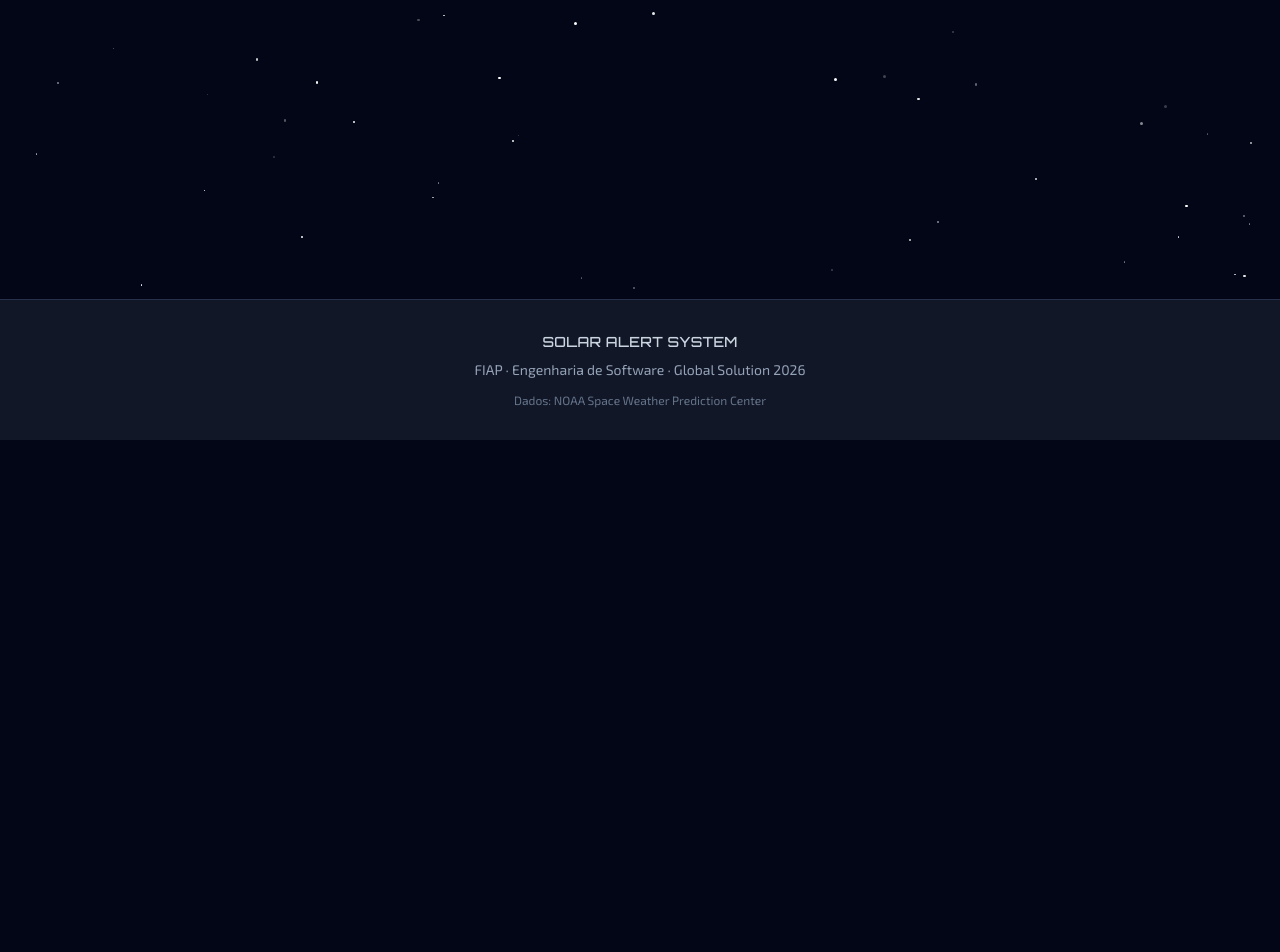
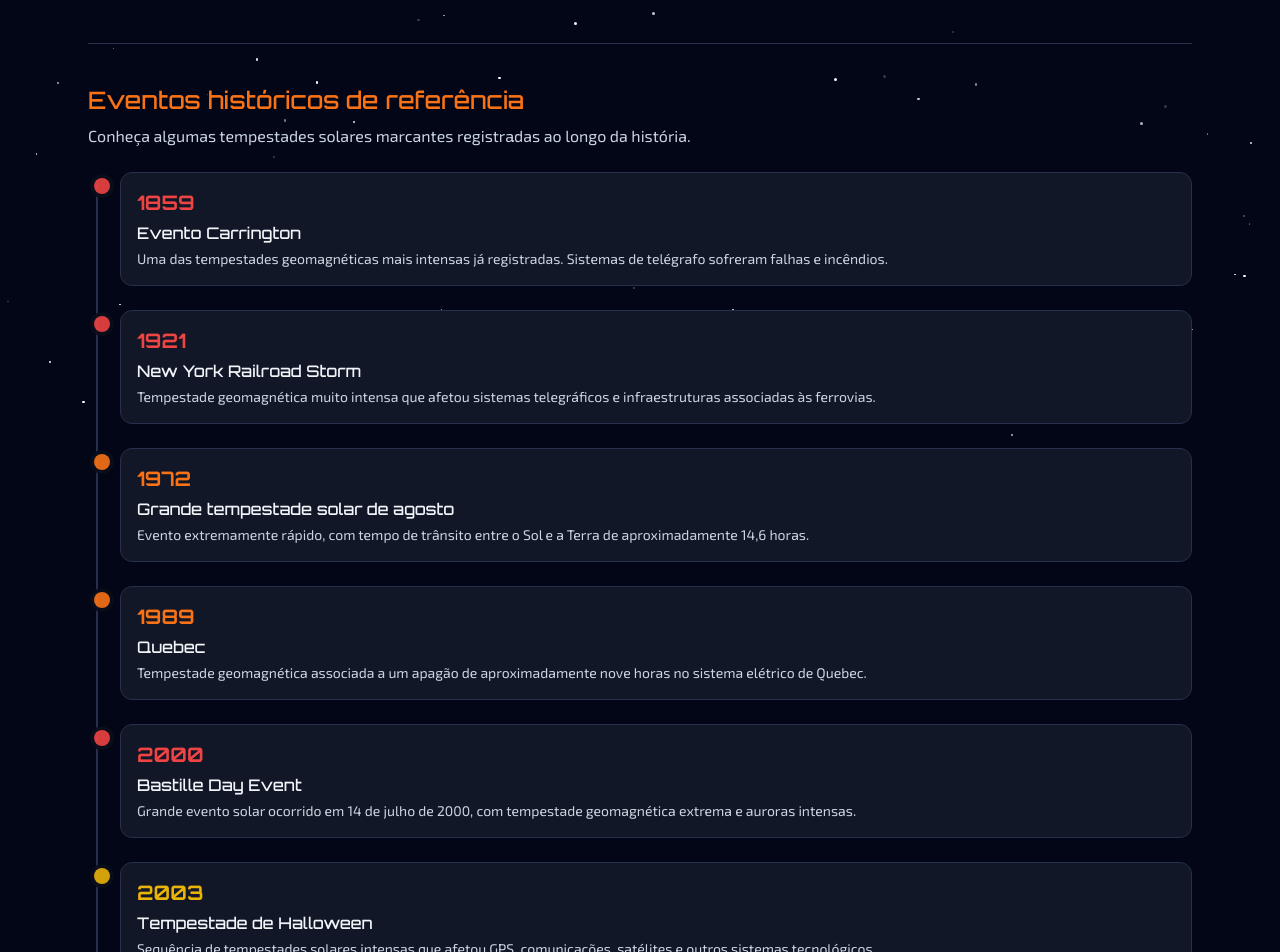
Before and after one commit to MariMukai/Gs_TempestadesSolares_2026, a React (Vite) app: page /historico in a window 1280 px wide. Shown: the part 360-1312 px from the top of the page. Before the commit the page ends 800 px from the top, so only its background shows below. Built offline with nearby package versions, Linux system fonts and the light colour scheme.

Commit message:
salva classificacoes manuais e amplia timeline historica

```diff
--- a/src/components/ClassificadorKp.jsx
+++ b/src/components/ClassificadorKp.jsx
@@ -1,6 +1,7 @@
 import { useState } from "react";
 import { classificarTempestade, classesPorCor } from "../utils/classificar.js";
 import { validarKp } from "../utils/calculos.js";
+import { adicionarRegistroHistorico } from "../utils/historico.js";
 
 export default function ClassificadorKp() {
   const [valor, setValor] = useState("");
@@ -14,8 +15,18 @@ export default function ClassificadorKp() {
       setResultado(null);
       return;
     }
+    const classificacao = classificarTempestade(validacao.kp);
+
     setErro(null);
-    setResultado({ kp: validacao.kp, ...classificarTempestade(validacao.kp) });
+    setResultado({ kp: validacao.kp, ...classificacao });
+    adicionarRegistroHistorico({
+      tipo: "Classificação manual",
+      origem: "Usuário",
+      kp: validacao.kp,
+      nivel: classificacao.nivel,
+      cor: classificacao.cor,
+      descricao: classificacao.descricao,
+    });
   }
 
   function handleKeyDown(e) {
--- a/src/components/Timeline.jsx
+++ b/src/components/Timeline.jsx
@@ -1,8 +1,12 @@
 const eventos = [
-  { ano: "1859", nome: "Evento Carrington", texto: "O mais intenso já registrado. Telégrafos pegaram fogo em todo o mundo.", cor: "vermelho" },
-  { ano: "1989", nome: "Tempestade de Quebec", texto: "6 milhões de pessoas sem energia por 9 horas no Canadá. Prejuízo de bilhões.", cor: "laranja" },
-  { ano: "2003", nome: "Tempestade de Halloween", texto: "Satélites danificados e falhas de rádio em todo o Atlântico.", cor: "amarelo" },
-  { ano: "2024", nome: "Tempestade G5", texto: "A mais intensa em décadas. Afetou GPS e comunicações; auroras visíveis nos trópicos.", cor: "vermelho" },
+  { ano: "1859", nome: "Evento Carrington", texto: "Uma das tempestades geomagnéticas mais intensas já registradas. Sistemas de telégrafo sofreram falhas e incêndios.", cor: "vermelho" },
+  { ano: "1921", nome: "New York Railroad Storm", texto: "Tempestade geomagnética muito intensa que afetou sistemas telegráficos e infraestruturas associadas às ferrovias.", cor: "vermelho" },
+  { ano: "1972", nome: "Grande tempestade solar de agosto", texto: "Evento extremamente rápido, com tempo de trânsito entre o Sol e a Terra de aproximadamente 14,6 horas.", cor: "laranja" },
+  { ano: "1989", nome: "Quebec", texto: "Tempestade geomagnética associada a um apagão de aproximadamente nove horas no sistema elétrico de Quebec.", cor: "laranja" },
+  { ano: "2000", nome: "Bastille Day Event", texto: "Grande evento solar ocorrido em 14 de julho de 2000, com tempestade geomagnética extrema e auroras intensas.", cor: "vermelho" },
+  { ano: "2003", nome: "Tempestade de Halloween", texto: "Sequência de tempestades solares intensas que afetou GPS, comunicações, satélites e outros sistemas tecnológicos.", cor: "amarelo" },
+  { ano: "2012", nome: "CME de julho: quase impacto na Terra", texto: "Evento extremo observado pela sonda STEREO-A. Não atingiu diretamente a Terra, mas demonstrou o risco de uma tempestade intensa.", cor: "vermelho" },
+  { ano: "2024", nome: "Tempestade G5", texto: "Tempestade geomagnética extrema observada em maio de 2024, com auroras visíveis em regiões incomuns.", cor: "vermelho" },
 ];
 
 const corClasses = {
--- a/src/pages/Historico.jsx
+++ b/src/pages/Historico.jsx
@@ -1,5 +1,6 @@
 import { useState } from "react";
 import { carregarHistorico, limparHistorico } from "../utils/historico.js";
+import Timeline from "../components/Timeline.jsx";
 
 function formatarData(dataHora) {
   const data = new Date(dataHora);
@@ -133,6 +134,16 @@ export default function Historico() {
           })}
         </div>
       )}
+
+      <section className="mt-14 border-t border-space-600 pt-10">
+        <h2 className="break-words font-display text-2xl text-alerta-laranja">
+          Eventos históricos de referência
+        </h2>
+        <p className="mt-2 max-w-3xl break-words text-slate-300">
+          Conheça algumas tempestades solares marcantes registradas ao longo da história.
+        </p>
+        <Timeline />
+      </section>
     </section>
   );
 }
```
